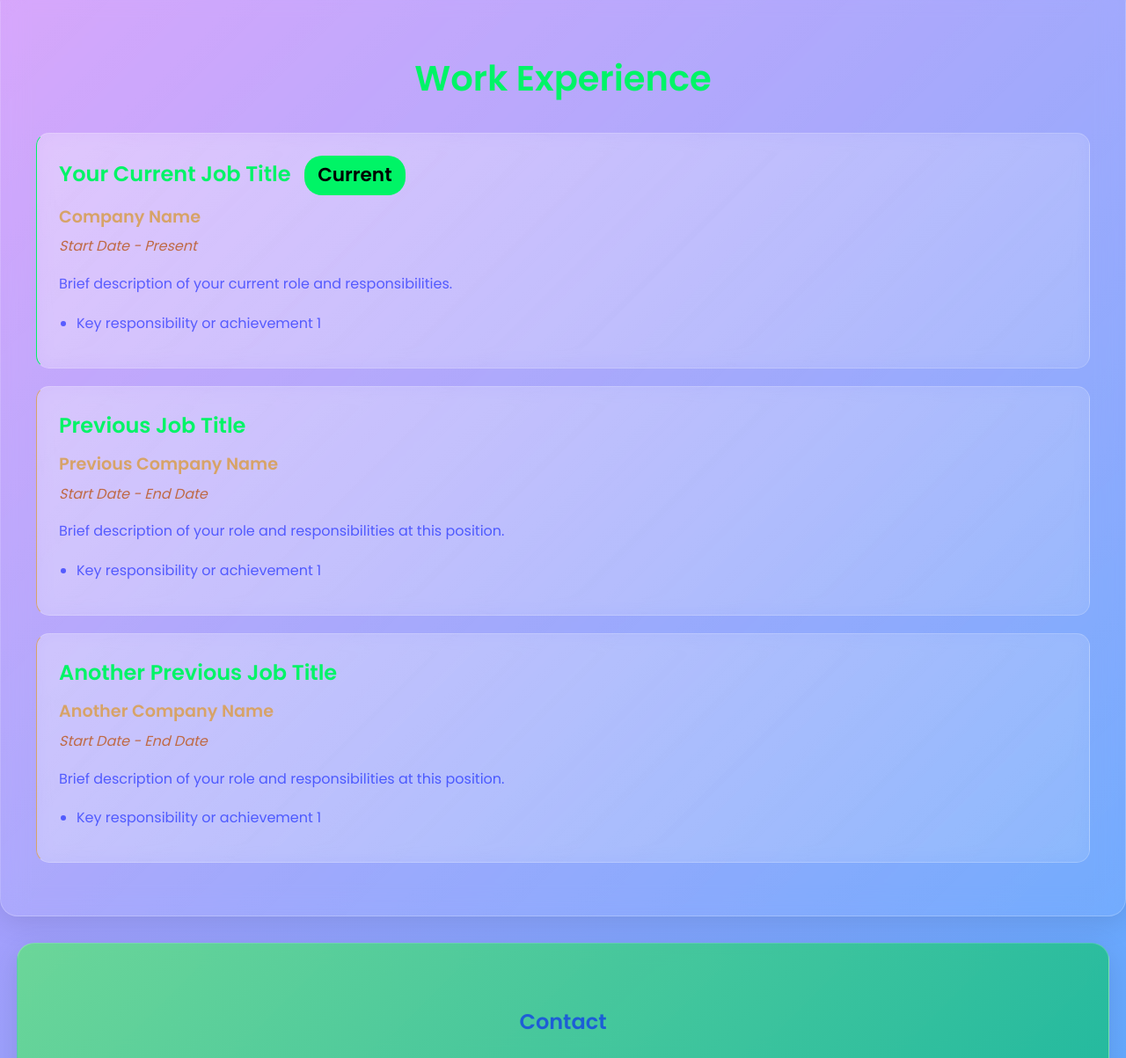
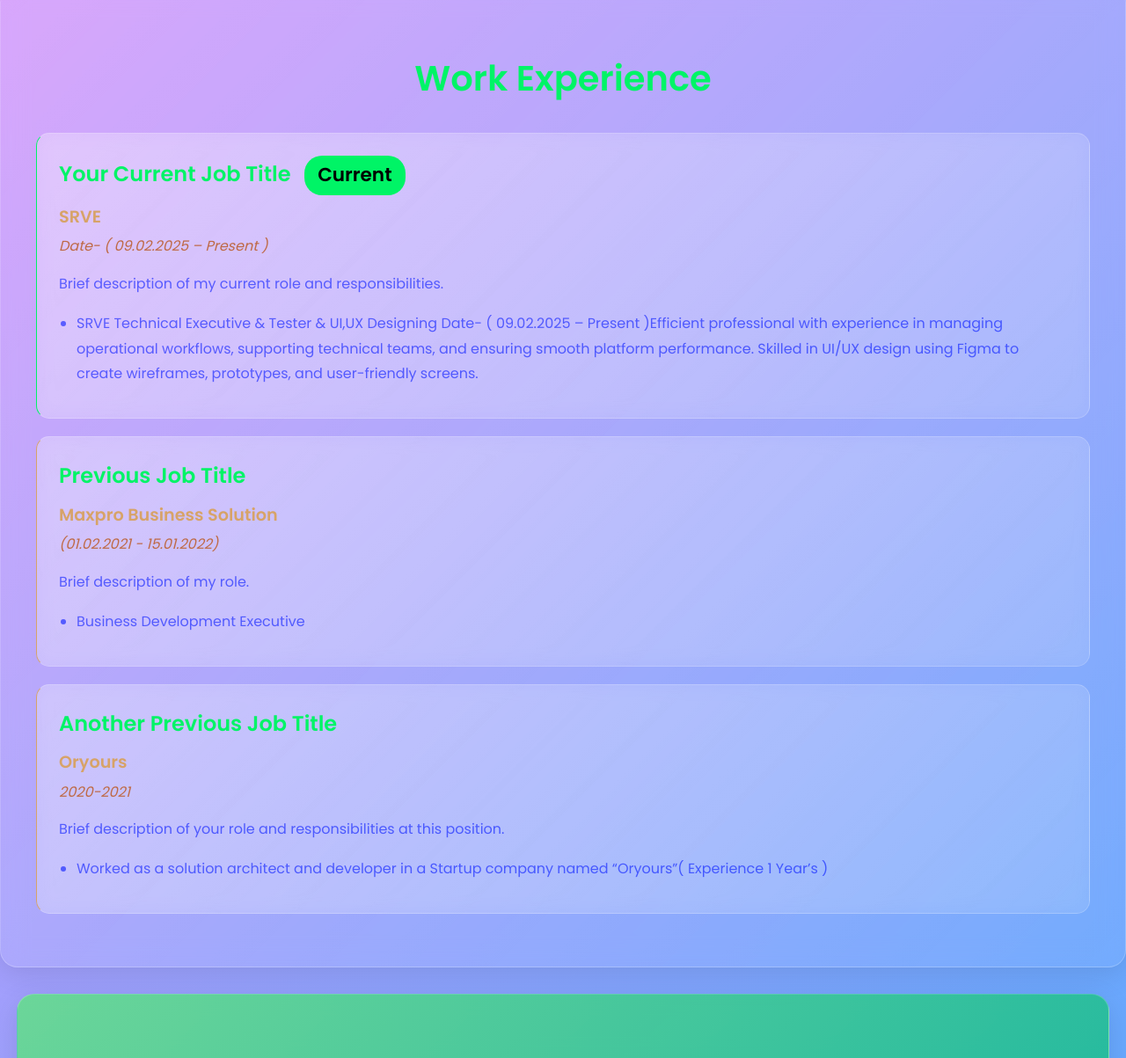
Before and after one commit to Deepak-Sharma-99/Portfolio, a plain HTML site: page index.html in a window 1280 px wide. Shown: the part 928-2131 px from the top of the page at 88% size. Drawn offline with Linux system fonts and the light colour scheme.

Commit message:
Update index.html

```diff
--- a/index.html
+++ b/index.html
@@ -346,12 +346,12 @@
     <!-- Current Work -->
     <div class="work-item current">
         <h3>Your Current Job Title <span class="current-badge">Current</span></h3>
-        <div class="company">Company Name</div>
-        <div class="duration">Start Date - Present</div>
+        <div class="company">SRVE</div>
+        <div class="duration">Date- ( 09.02.2025 – Present )</div>
         <div class="description">
-            <p>Brief description of your current role and responsibilities.</p>
+            <p>Brief description of my current role and responsibilities.</p>
             <ul>
-                <li>Key responsibility or achievement 1</li>
+                <li>SRVE Technical Executive & Tester & UI,UX Designing Date- ( 09.02.2025 – Present )Efficient professional with experience in managing operational workflows, supporting technical teams, and ensuring smooth platform performance. Skilled in UI/UX design using Figma to create wireframes, prototypes, and user-friendly screens.</li>
             </ul>
         </div>
     </div>
@@ -359,24 +359,24 @@
     <!-- Past Work Experience -->
     <div class="work-item past">
         <h3>Previous Job Title</h3>
-        <div class="company">Previous Company Name</div>
-        <div class="duration">Start Date - End Date</div>
+        <div class="company">Maxpro Business Solution</div>
+        <div class="duration">(01.02.2021 - 15.01.2022)</div>
         <div class="description">
-            <p>Brief description of your role and responsibilities at this position.</p>
+            <p>Brief description of my role.</p>
             <ul>
-                <li>Key responsibility or achievement 1</li>
+                <li>Business Development Executive</li>
             </ul>
         </div>
     </div>
 
     <div class="work-item past">
         <h3>Another Previous Job Title</h3>
-        <div class="company">Another Company Name</div>
-        <div class="duration">Start Date - End Date</div>
+        <div class="company">Oryours</div>
+        <div class="duration">2020-2021</div>
         <div class="description">
             <p>Brief description of your role and responsibilities at this position.</p>
             <ul>
-                <li>Key responsibility or achievement 1</li>
+                <li>Worked as a solution architect and developer in a Startup company named “Oryours”( Experience 1 Year’s )</li>
             </ul>
         </div>
     </div>
```
